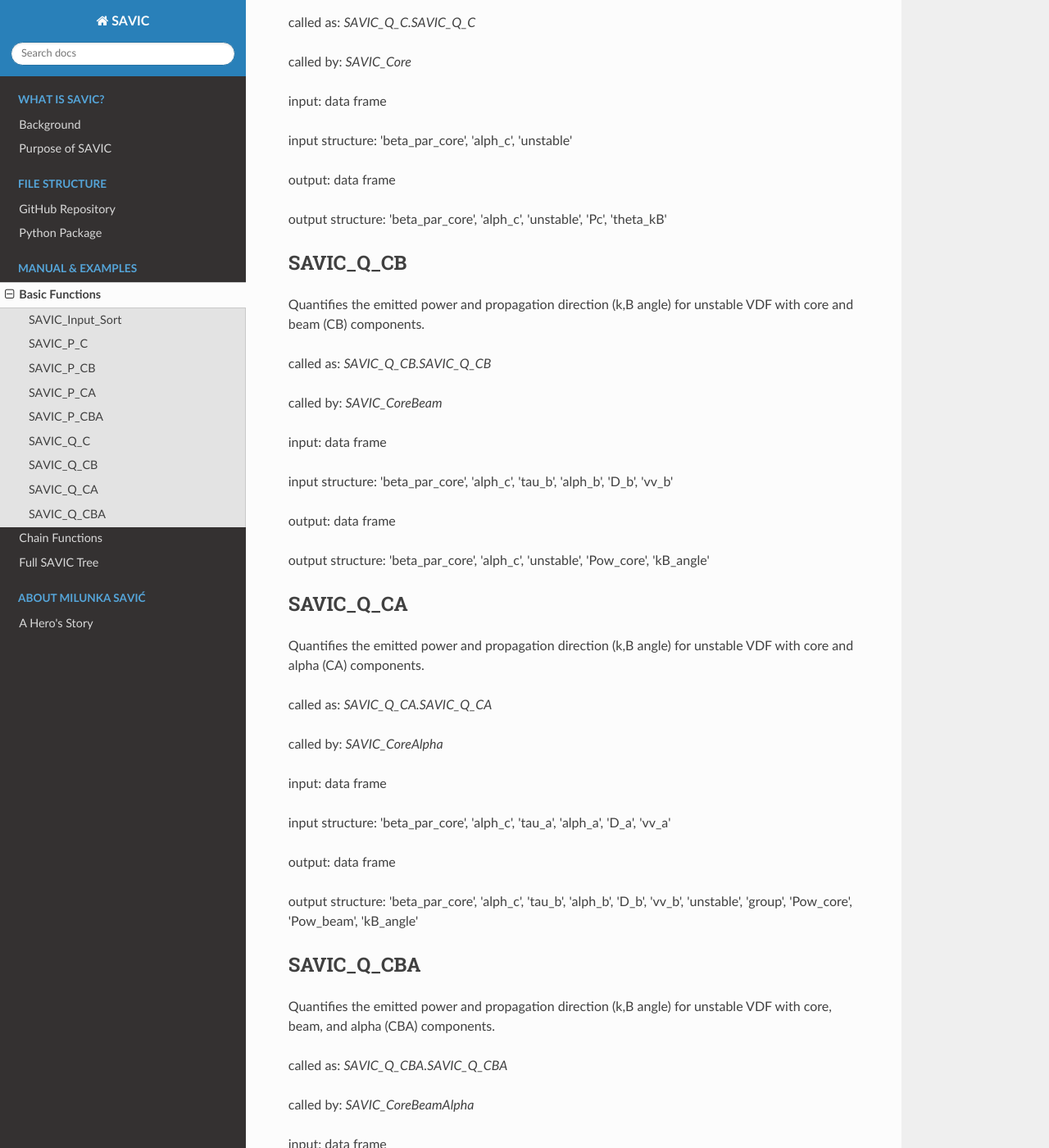
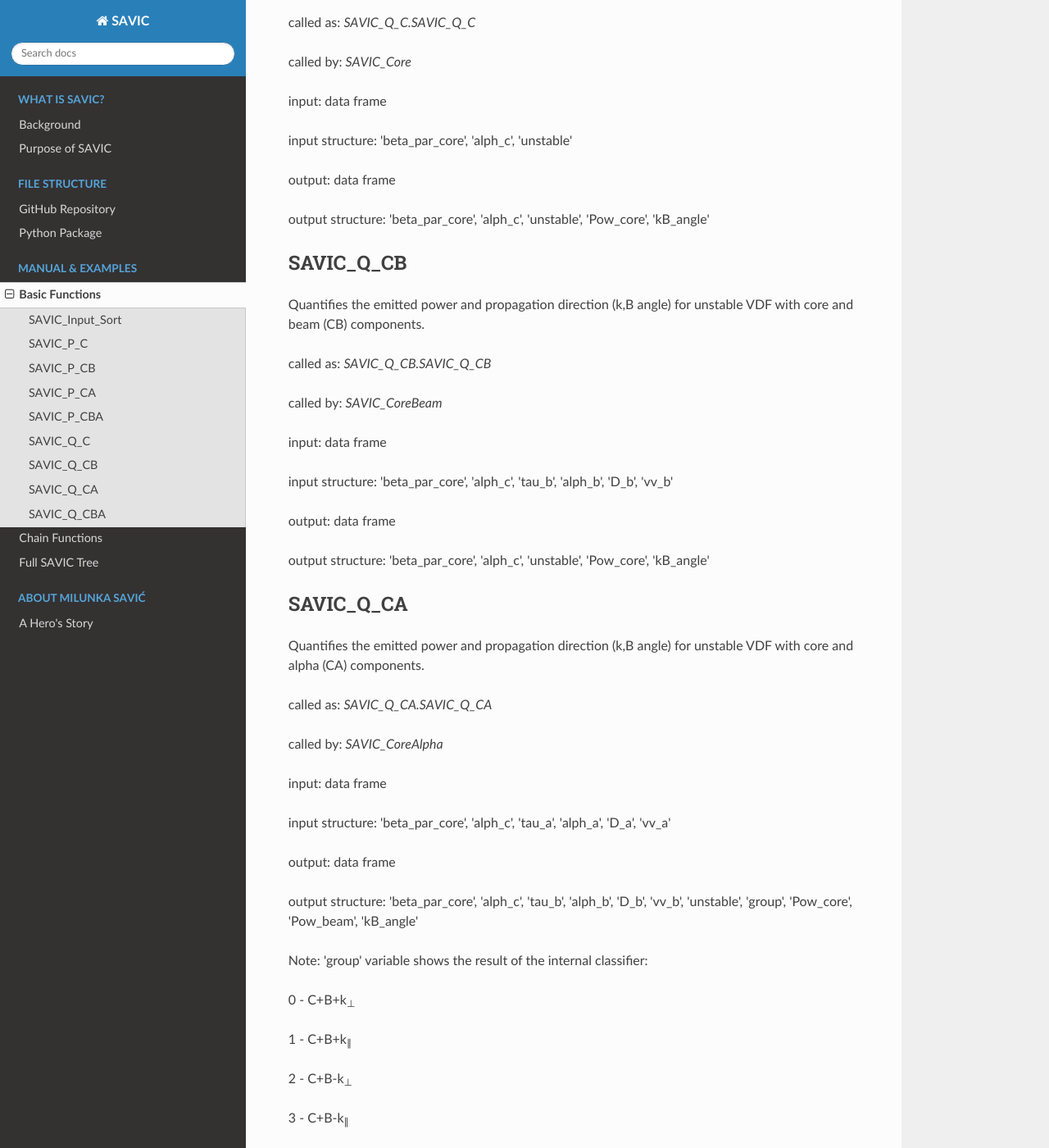
Before and after one commit to MihailoMartinovic/SAVIC, a Sphinx documentation site: the page built from docs/03-functions-base.rst, in a window 1280 px wide and 1400 px high, scrolled down 2184 px. Shown: the whole window at 82% size. Built offline with Sphinx 7.4.7 and the Read the Docs theme 2.0.0, drawn with Linux system fonts in a browser that asks for light colours.

Commit message:
Update 03-functions-base.rst

```diff
--- a/docs/03-functions-base.rst
+++ b/docs/03-functions-base.rst
@@ -107,7 +107,7 @@ input structure:   'beta_par_core', 'alph_c', 'unstable'
 
 output:            data frame
 
-output structure:  'beta_par_core', 'alph_c', 'unstable', 'Pc', 'theta_kB'
+output structure:  'beta_par_core', 'alph_c', 'unstable', 'Pow_core', 'kB_angle'
 
 
 SAVIC_Q_CB
@@ -145,6 +145,19 @@ output:            data frame
 
 output structure:  'beta_par_core', 'alph_c', 'tau_b', 'alph_b', 'D_b', 'vv_b', 'unstable', 'group', 'Pow_core', 'Pow_beam', 'kB_angle'
 
+Note: 'group' variable shows the result of the internal classifier:
+
+0 - C+B+k\ :sub:`⊥`\
+
+1 - C+B+k\ :sub:`∥`\
+
+2 - C+B-k\ :sub:`⊥`\
+
+3 - C+B-k\ :sub:`∥`\
+
+4 - C-B+k\ :sub:`⊥`\
+
+5 - C-B+k\ :sub:`∥`\
 
 SAVIC_Q_CBA
 ------------
```
